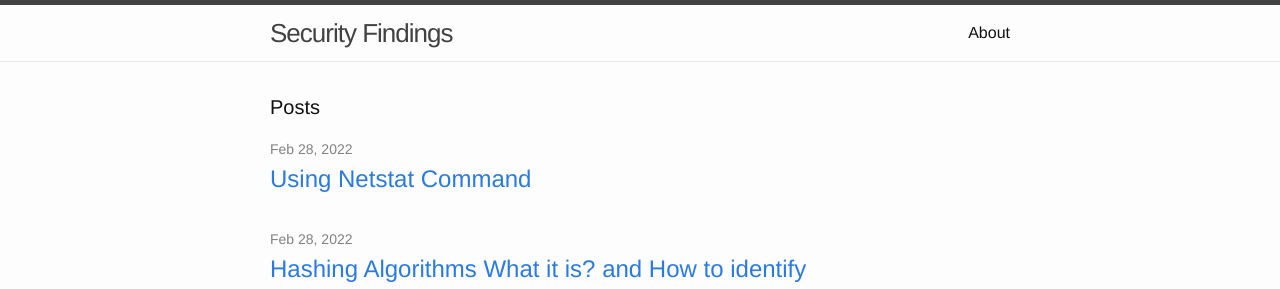
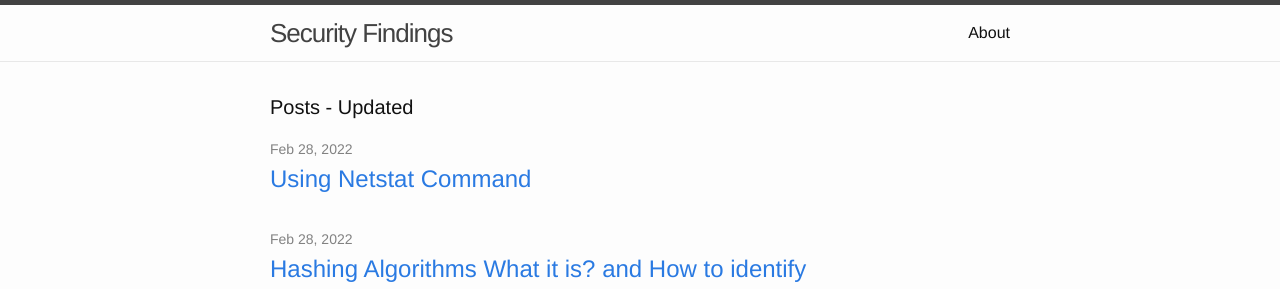
Before and after one commit to janithmalinga/janithmalinga.github.io, a Jekyll site: the page built from index.html, in a window 1280 px wide. Shown: the top 289 px of the page. Built offline with Jekyll 4.4.1, drawn with Linux system fonts in a browser that asks for light colours; the list of posts is cut into pages by our own code.

Commit message:
Test deployment with simple change

```diff
--- a/index.html
+++ b/index.html
@@ -6,7 +6,7 @@
 
 
 
-  <h1 class="page-heading">Posts</h1>
+  <h1 class="page-heading">Posts - Updated</h1>
 
   <ul class="post-list">
     {% for post in site.posts %}
```
